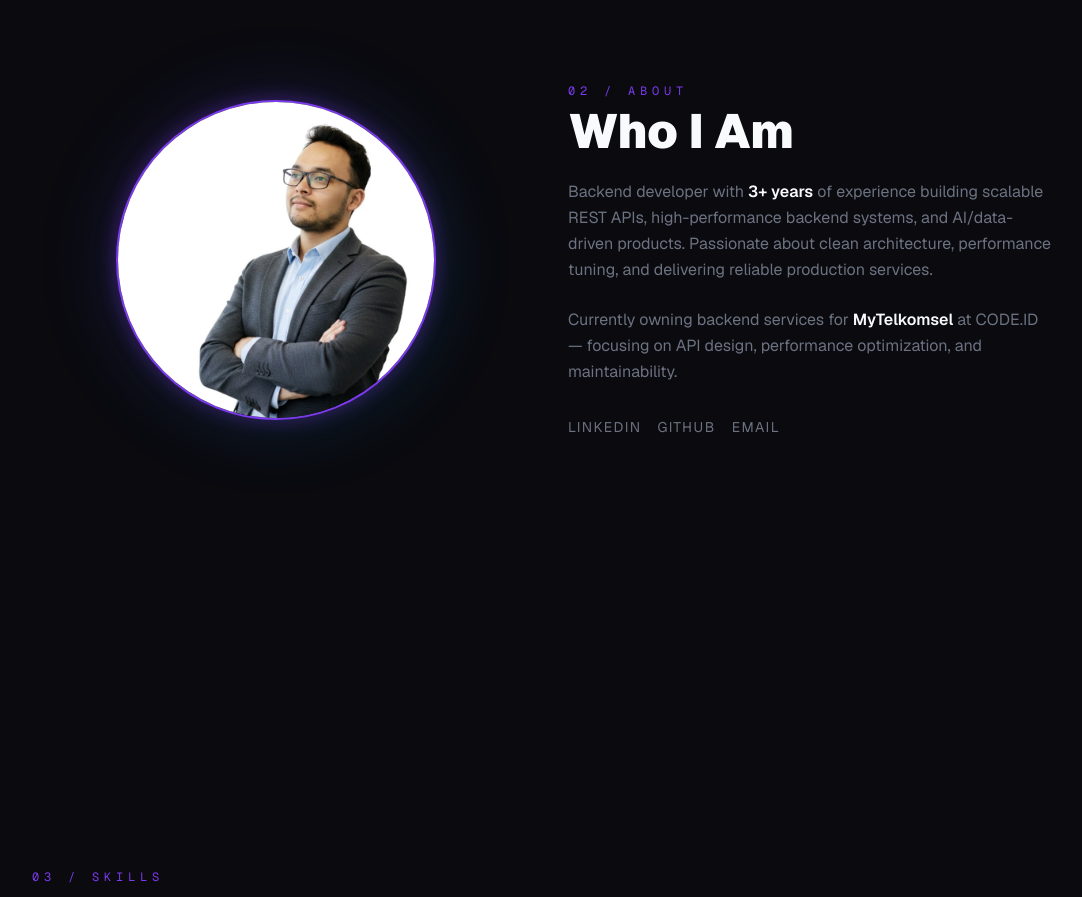
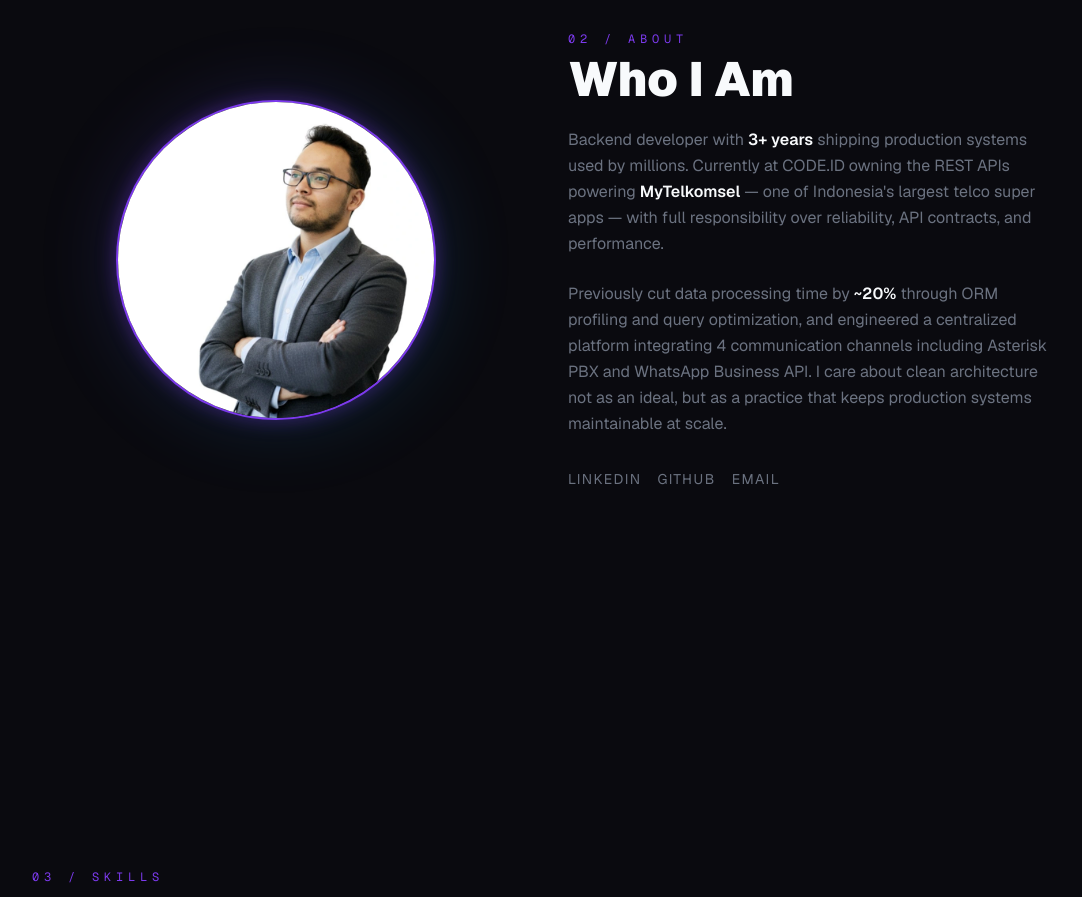
Before and after one commit to gilangmgm98/portofolio, a Next.js app: page / in a window 1280 px wide. Shown: the part 940-1837 px from the top of the page, without its empty margins (96-1178 px from the left). Built offline with nearby package versions, Linux system fonts and the light colour scheme.

Commit message:
improve: rewrite About bio to highlight scale, impact, and measurable achievements

```diff
--- a/src/components/sections/About.tsx
+++ b/src/components/sections/About.tsx
@@ -50,13 +50,17 @@ export default function About() {
             <h2 className="text-4xl md:text-5xl font-black text-cosmos-text">Who I Am</h2>
           </div>
           <p className="text-cosmos-muted leading-relaxed">
-            Backend developer with <span className="text-cosmos-text font-semibold">3+ years</span> of experience
-            building scalable REST APIs, high-performance backend systems, and AI/data-driven products.
-            Passionate about clean architecture, performance tuning, and delivering reliable production services.
+            Backend developer with <span className="text-cosmos-text font-semibold">3+ years</span> shipping
+            production systems used by millions. Currently at CODE.ID owning the REST APIs powering{' '}
+            <span className="text-cosmos-text font-semibold">MyTelkomsel</span> — one of Indonesia&apos;s
+            largest telco super apps — with full responsibility over reliability, API contracts, and performance.
           </p>
           <p className="text-cosmos-muted leading-relaxed">
-            Currently owning backend services for <span className="text-cosmos-text font-semibold">MyTelkomsel</span> at CODE.ID —
-            focusing on API design, performance optimization, and maintainability.
+            Previously cut data processing time by{' '}
+            <span className="text-cosmos-text font-semibold">~20%</span> through ORM profiling and query
+            optimization, and engineered a centralized platform integrating 4 communication channels including
+            Asterisk PBX and WhatsApp Business API. I care about clean architecture not as an ideal, but as a
+            practice that keeps production systems maintainable at scale.
           </p>
           <div className="flex gap-4 pt-2">
             {SOCIAL_LINKS.map((link) => (
```
